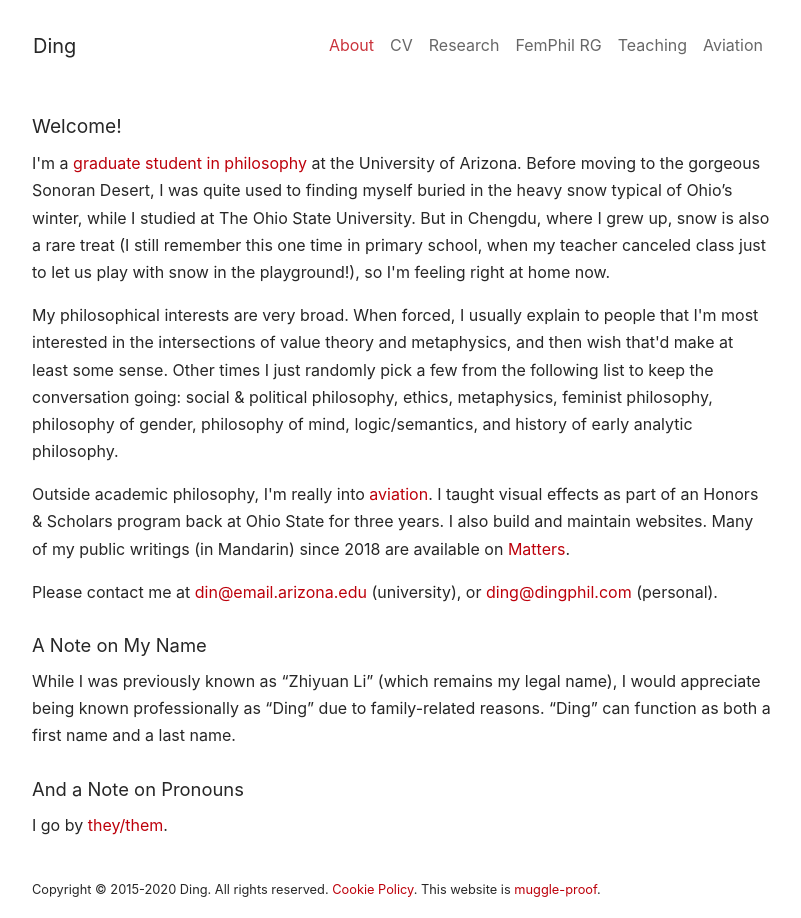
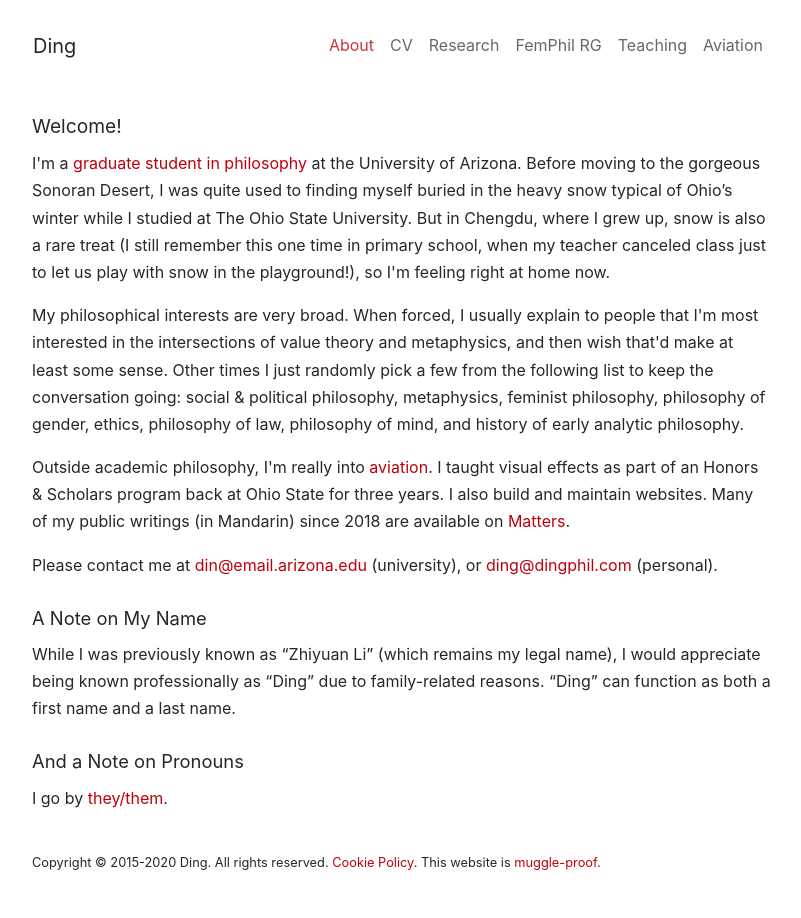
Before and after one commit to dingherself/dingherself.github.io, a Jekyll site: the page built from index.html, in a window 1280 px wide. Shown: the whole page, without its empty margins (238-1039 px from the left). Built offline with Jekyll 4.4.1, drawn with Linux system fonts in a browser that asks for light colours; nearby versions of some CDN libraries.

Commit message:
update index

```diff
--- a/index.html
+++ b/index.html
@@ -6,8 +6,8 @@ order: 1
 ---
 
 <h5 style="padding-top: 0.75rem">Welcome!</h5>
-<p>I'm a <a href="https://philosophy.arizona.edu/people/ding-zhiyuan-li">graduate student in philosophy</a> at the University of Arizona. Before moving to the gorgeous Sonoran Desert, I was quite used to finding myself buried in the heavy snow typical of Ohio’s winter, while I studied at The Ohio State University. But in Chengdu, where I grew up, snow is also a rare treat (I still remember this one time in primary school, when my teacher canceled class just to let us play with snow in the playground!), so I'm feeling right at home now.</p>
-<p>My philosophical interests are very broad. When forced, I usually explain to people that I'm most interested in the intersections of value theory and metaphysics, and then wish that'd make at least some sense. Other times I just randomly pick a few from the following list to keep the conversation going: social & political philosophy, ethics, metaphysics, feminist philosophy, philosophy of gender, philosophy of mind, logic/semantics, and history of early analytic philosophy.</p>
+<p>I'm a <a href="https://philosophy.arizona.edu/people/ding-zhiyuan-li">graduate student in philosophy</a> at the University of Arizona. Before moving to the gorgeous Sonoran Desert, I was quite used to finding myself buried in the heavy snow typical of Ohio’s winter while I studied at The Ohio State University. But in Chengdu, where I grew up, snow is also a rare treat (I still remember this one time in primary school, when my teacher canceled class just to let us play with snow in the playground!), so I'm feeling right at home now.</p>
+<p>My philosophical interests are very broad. When forced, I usually explain to people that I'm most interested in the intersections of value theory and metaphysics, and then wish that'd make at least some sense. Other times I just randomly pick a few from the following list to keep the conversation going: social & political philosophy, metaphysics, feminist philosophy, philosophy of gender, ethics, philosophy of law, philosophy of mind, and history of early analytic philosophy.</p>
 <p>Outside academic philosophy, I'm really into <a href="https://www.dingphil.com/aviation/">aviation</a>. I taught visual effects as part of an Honors & Scholars program back at Ohio State for three years. I also build and maintain websites. Many of my public writings (in Mandarin) since 2018 are available on <a href="https://matters.news/@ding">Matters</a>.</p>
 <script language="JavaScript" type="text/javascript">
   var u = "din";
@@ -24,9 +24,7 @@ order: 1
 </script>
 
 <h6>A Note on My Name</h6>
-<p>While I was previously known as “Zhiyuan Li” (which remains my legal name), I would appreciate
-being known professionally as “Ding” due to family-related reasons. “Ding” can function as both
-  a first name and a last name.</p>
+<p>While I was previously known as “Zhiyuan Li” (which remains my legal name), I would appreciate being known professionally as “Ding” due to family-related reasons. “Ding” can function as both a first name and a last name.</p>
 
 <h6>And a Note on Pronouns</h6>
 <p>I go by <a href="https://www.nytimes.com/2019/12/10/us/merriam-webster-they-word-year.html">they/them</a>.</p>
```
